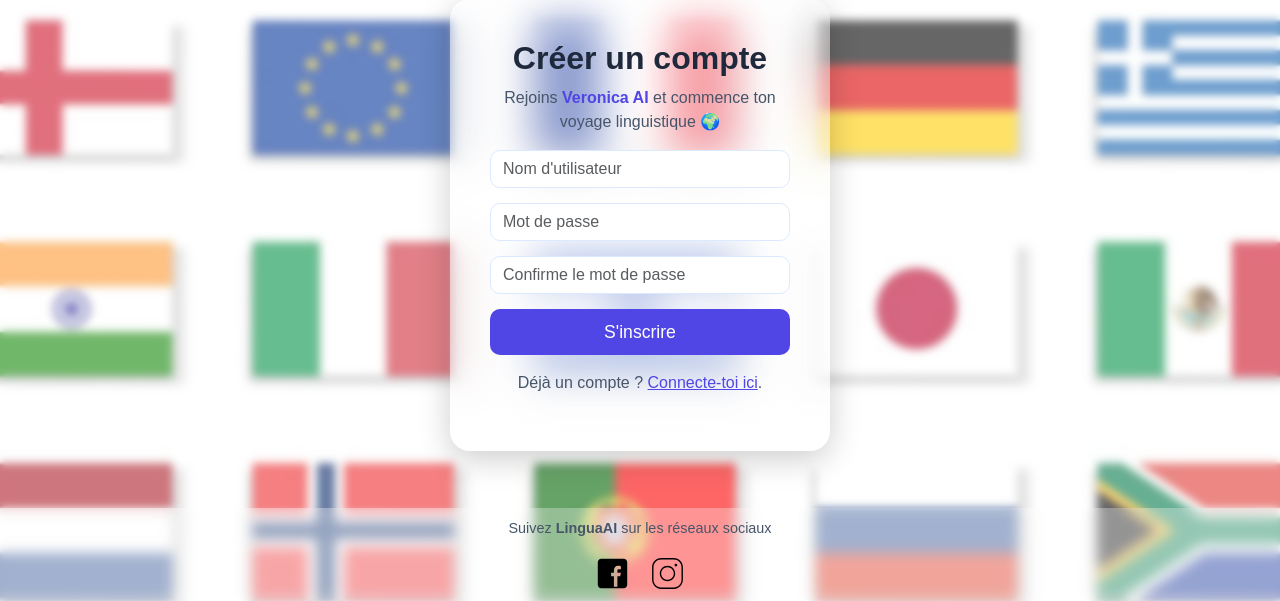
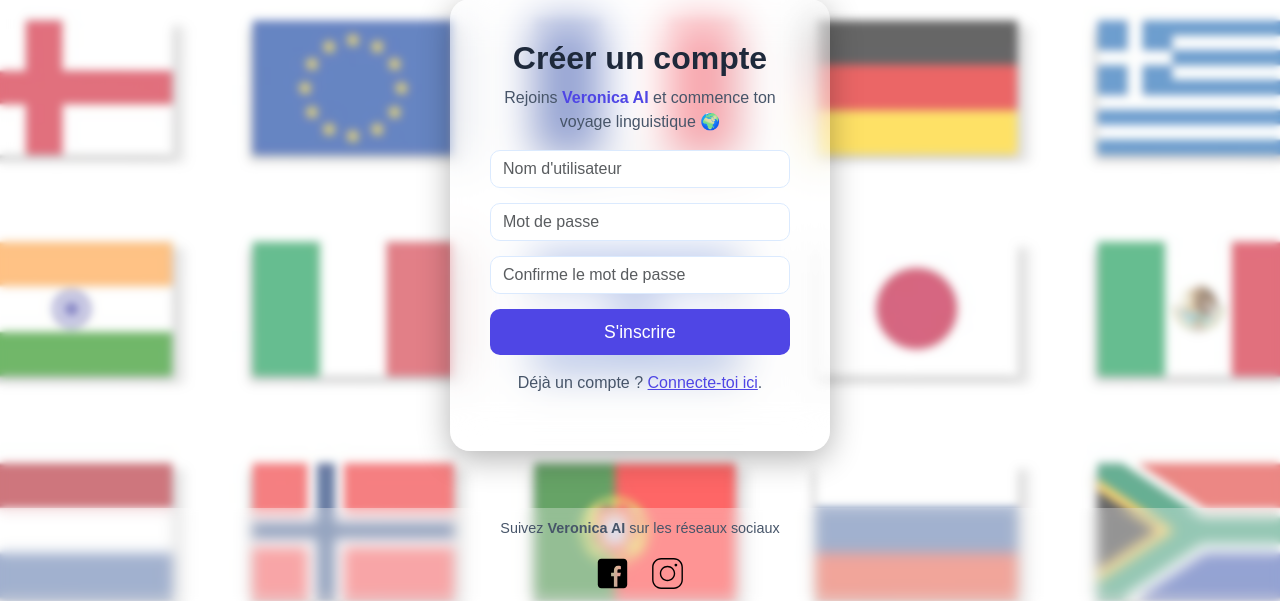
Before and after one commit to mmusafiri98/assistant-AI, a PHP site: page /assistente/register.php in a window 1280 px wide. Shown: the part 199-800 px from the top of the page. Run offline with PHP 8.4, Linux system fonts and the light colour scheme; some libraries are stand-ins or nearby versions.

Commit message:
Update register.php

```diff
--- a/app/register.php
+++ b/app/register.php
@@ -9,13 +9,14 @@ session_start([
 $error_message = "";
 $success_message = "";
 
+// --- Configuration base de données NEON ---
+$db_host = "ep-autumn-salad-adwou7x2-pooler.c-2.us-east-1.aws.neon.tech";
+$db_port = "5432";
+$db_name = "veronica_db_login";
+$db_user = "neondb_owner";
+$db_pass = "npg_QolPDv5L9gVj";
+
 if ($_SERVER['REQUEST_METHOD'] === 'POST') {
-    // Paramètres de connexion locale
-    $servername = "localhost";
-    $dbname = "veronica_ai_login";
-    $username_db = "root";
-    $password_db = "";
-
     $username = htmlspecialchars(trim($_POST['username']));
     $password = trim($_POST['password']);
     $confirm_password = trim($_POST['confirm_password']);
@@ -24,8 +25,11 @@ if ($_SERVER['REQUEST_METHOD'] === 'POST') {
         $error_message = "❌ Les mots de passe ne correspondent pas.";
     } else {
         try {
-            $conn = new PDO("mysql:host=$servername;dbname=$dbname;charset=utf8", $username_db, $password_db);
-            $conn->setAttribute(PDO::ATTR_ERRMODE, PDO::ERRMODE_EXCEPTION);
+            // Connexion PostgreSQL Neon
+            $dsn = "pgsql:host=$db_host;port=$db_port;dbname=$db_name;sslmode=require";
+            $conn = new PDO($dsn, $db_user, $db_pass, [
+                PDO::ATTR_ERRMODE => PDO::ERRMODE_EXCEPTION
+            ]);
 
             // Vérifier si le nom d'utilisateur existe déjà
             $stmt = $conn->prepare("SELECT COUNT(*) FROM users WHERE username = :username");
@@ -51,10 +55,8 @@ if ($_SERVER['REQUEST_METHOD'] === 'POST') {
                 }
             }
         } catch (PDOException $e) {
-            $error_message = "⚠️ Erreur de connexion à la base de données : " . htmlspecialchars($e->getMessage());
+            $error_message = "⚠️ Erreur de connexion à Neon : " . htmlspecialchars($e->getMessage());
         }
-
-        $conn = null;
     }
 }
 ?>
@@ -65,7 +67,7 @@ if ($_SERVER['REQUEST_METHOD'] === 'POST') {
 <head>
     <meta charset="UTF-8">
     <meta name="viewport" content="width=device-width, initial-scale=1.0">
-    <title>Veronica AI Assistant pour apprende l anglais – Inscription</title>
+    <title>Veronica AI – Inscription</title>
     <link href="https://cdn.jsdelivr.net/npm/bootstrap@5.3.2/dist/css/bootstrap.min.css" rel="stylesheet">
     <style>
         body {
@@ -82,7 +84,6 @@ if ($_SERVER['REQUEST_METHOD'] === 'POST') {
             position: relative;
         }
 
-        /* Superposition pour lisibilité */
         body::before {
             content: "";
             position: fixed;
@@ -94,8 +95,6 @@ if ($_SERVER['REQUEST_METHOD'] === 'POST') {
             backdrop-filter: blur(4px);
             z-index: 0;
         }
-
-
 
         .navbar {
             background: rgba(255, 255, 255, 0.25);
@@ -115,11 +114,13 @@ if ($_SERVER['REQUEST_METHOD'] === 'POST') {
         }
 
         .register-card {
-            background: rgba(255, 255, 255, 0.25);
+            position: relative;
+            z-index: 1;
+            background: rgba(255, 255, 255, 0.3);
             backdrop-filter: blur(20px);
             border-radius: 20px;
             padding: 40px;
-            box-shadow: 0 8px 32px rgba(0, 0, 0, 0.2);
+            box-shadow: 0 8px 32px rgba(0, 0, 0, 0.3);
             text-align: center;
             width: 380px;
             animation: fadeIn 0.8s ease-in-out;
@@ -179,6 +180,7 @@ if ($_SERVER['REQUEST_METHOD'] === 'POST') {
             padding: 10px;
             font-size: 0.9rem;
             color: #334155;
+            z-index: 1;
         }
 
         .social-icons img {
@@ -192,15 +194,8 @@ if ($_SERVER['REQUEST_METHOD'] === 'POST') {
         }
 
         @keyframes fadeIn {
-            from {
-                opacity: 0;
-                transform: translateY(15px);
-            }
-
-            to {
-                opacity: 1;
-                transform: translateY(0);
-            }
+            from { opacity: 0; transform: translateY(15px); }
+            to { opacity: 1; transform: translateY(0); }
         }
 
         @media (max-width: 500px) {
@@ -217,12 +212,10 @@ if ($_SERVER['REQUEST_METHOD'] === 'POST') {
 </head>
 
 <body>
-    <!-- Barre de navigation -->
     <nav class="navbar">
-        <img src="create.png" alt="Logo LinguaAI">
+        <img src="create.png" alt="Logo Veronica AI">
     </nav>
 
-    <!-- Carte d'inscription -->
     <div class="register-card mt-5">
         <h2>Créer un compte</h2>
         <p>Rejoins <strong style="color:#4f46e5;">Veronica AI</strong> et commence ton voyage linguistique 🌍</p>
@@ -245,16 +238,14 @@ if ($_SERVER['REQUEST_METHOD'] === 'POST') {
         <p class="mt-3">Déjà un compte ? <a href="login.php" style="color:#4f46e5; font-weight:500;">Connecte-toi ici</a>.</p>
     </div>
 
-    <!-- Pied de page -->
     <footer>
-        <p>Suivez <strong>LinguaAI</strong> sur les réseaux sociaux</p>
+        <p>Suivez <strong>Veronica AI</strong> sur les réseaux sociaux</p>
         <div class="social-icons">
             <img src="Logo Facebook.svg" alt="Facebook">
             <img src="Logo instagram.svg" alt="Instagram">
         </div>
     </footer>
 </body>
-
 </html>
 
 <?php ob_end_flush(); ?>
```
